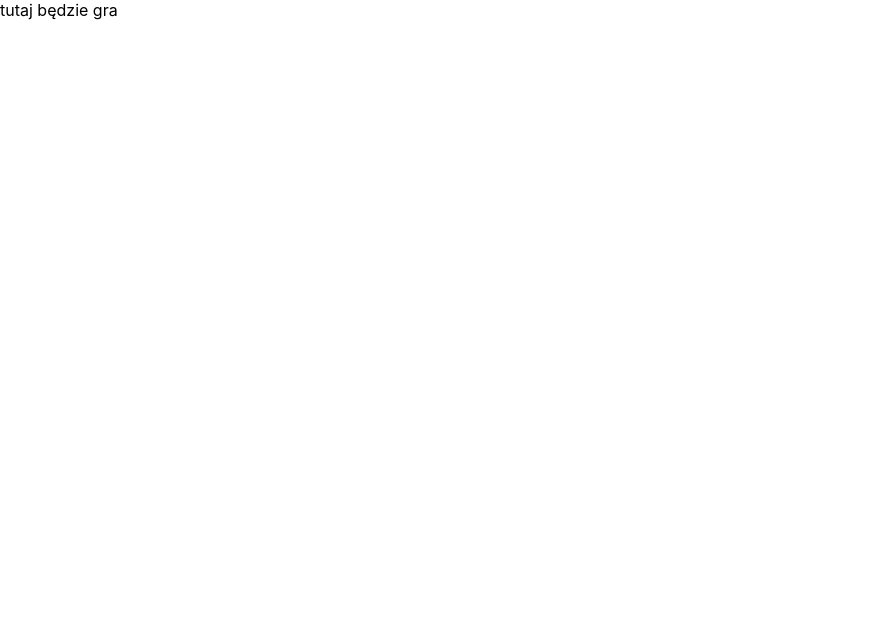
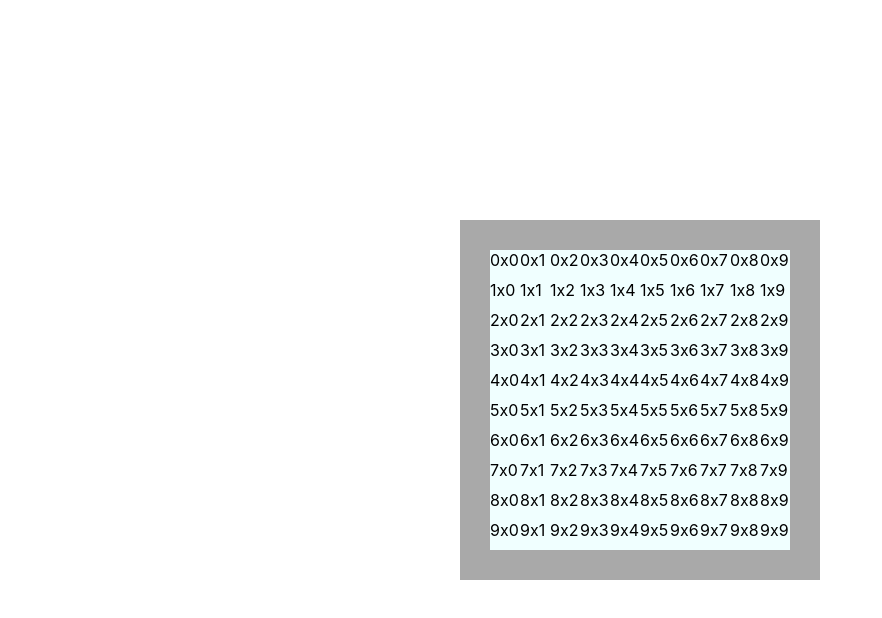
Before and after one commit to G3F4/warsawjs-workshop-47-reactive-snake, a React (Create React App) app: page / in a window 1280 px wide. Shown: the top 618 px of the page, without its empty margins (0-882 px from the left). Built offline with nearby package versions, Linux system fonts and the light colour scheme.

Commit message:
Wyświetlenie siatki gry

```diff
--- a/src/App.js
+++ b/src/App.js
@@ -1,10 +1,11 @@
 import React from 'react';
+import GameGrid from './game/GameGrid';
+
+const GridSize = 10;
 
 function App() {
   return (
-    <div>
-      tutaj będzie gra
-    </div>
+    <GameGrid gridSize={GridSize} />
   );
 }
 
--- /dev/null
+++ b/src/game/GameGrid.css
@@ -0,0 +1,13 @@
+.grid {
+    border: solid 30px darkgray;
+}
+
+.gridRow {
+    display: flex;
+}
+
+.gridCell {
+    width: 30px;
+    height: 30px;
+    background-color: azure;
+}
--- /dev/null
+++ b/src/game/GameGrid.jsx
@@ -0,0 +1,22 @@
+import React from 'react';
+import './GameGrid.css';
+
+export default function GameGrid({ gridSize }) {
+  const indexes = Array
+    .from({ length: gridSize })
+    .map((_, index) => index);
+
+  return (
+    <div className="grid">
+      {indexes.map((x) => (
+        <div className="gridRow" key={x}>
+          {indexes.map((y) => (
+            <div className="gridCell" key={`${x}x${y}`}>
+              {`${x}x${y}`}
+            </div>
+          ))}
+        </div>
+      ))}
+    </div>
+  );
+}
--- a/src/index.css
+++ b/src/index.css
@@ -11,3 +11,10 @@ code {
   font-family: source-code-pro, Menlo, Monaco, Consolas, 'Courier New',
     monospace;
 }
+
+#root {
+  display: flex;
+  justify-content: center;
+  align-items: center;
+  height: 100vh;
+}
```
Also changed, not shown: 1 other file (tests, documents, lock files or other folders).
